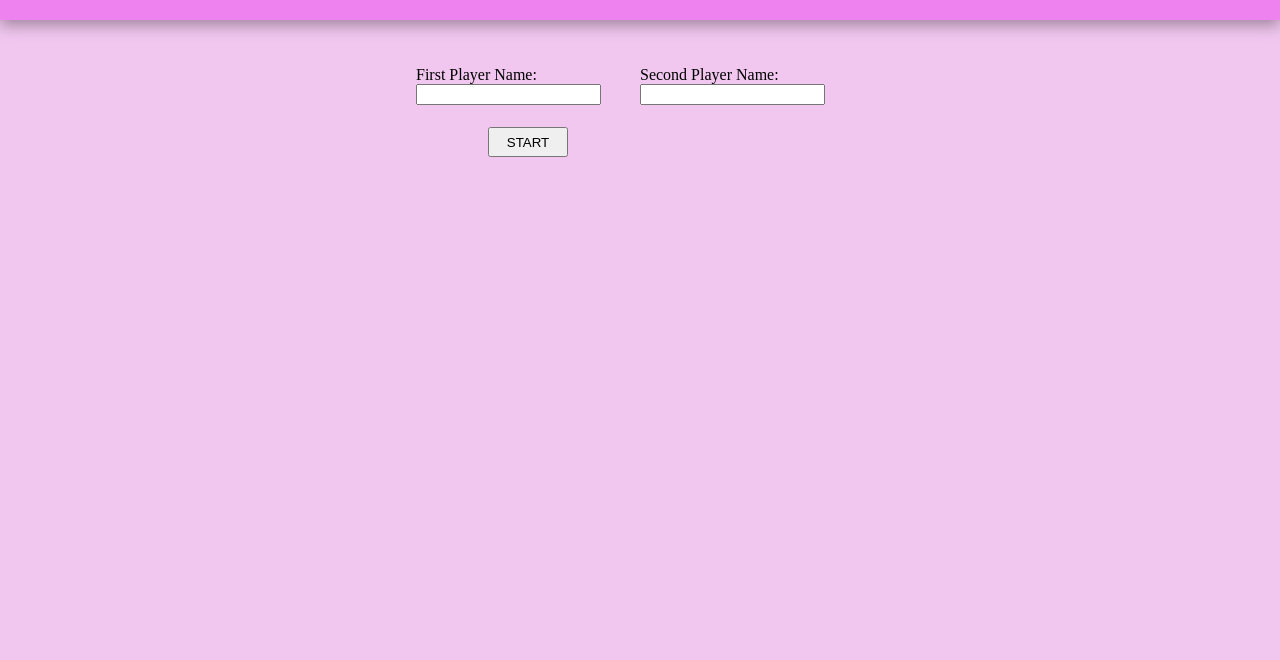
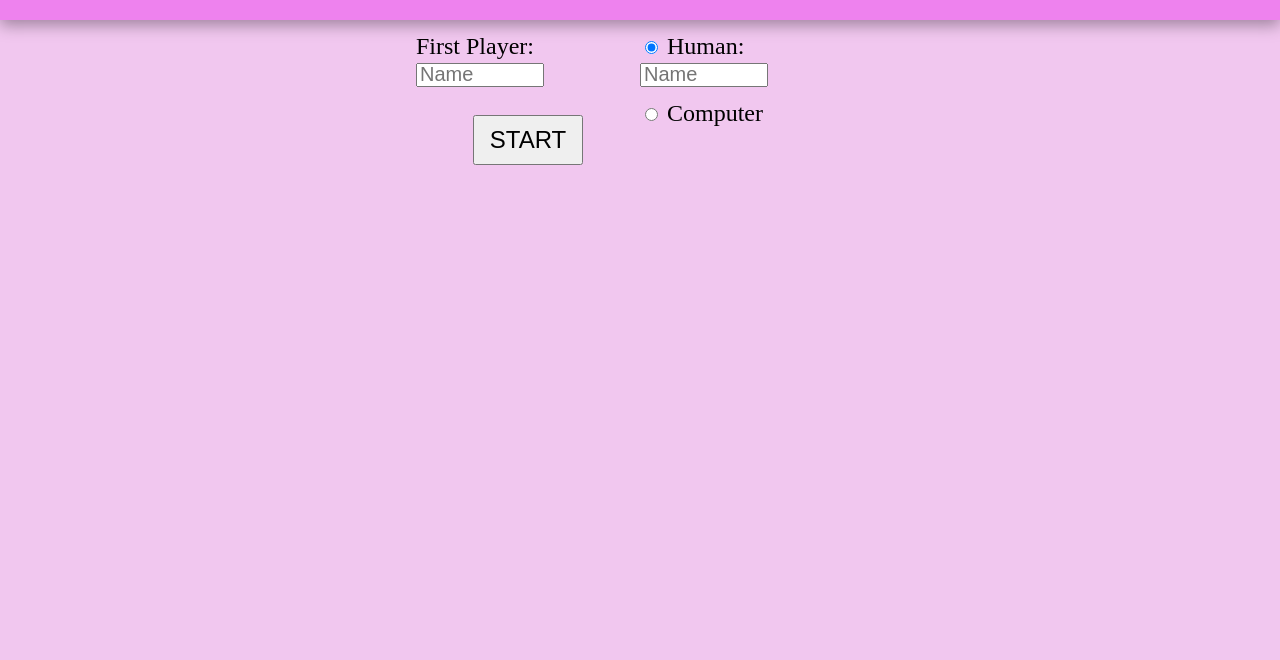
Before and after one commit to Larcherm/tic-tac-toe, a plain HTML site: page index.html in a window 1280 px wide. Shown: the part 140-800 px from the top of the page. Drawn offline with Linux system fonts and the light colour scheme.

Commit message:
Add opponent options to banner

```diff
--- a/index.html
+++ b/index.html
@@ -11,16 +11,25 @@
     <div class="header">
         <h1>TIC TAC TOE</h1>
     </div>
-    <form action="#">
+    <form action="#" id="form">
         <div class="first-player-container">
-            <label for="first-player">First Player Name: </label>
-            <input type="text" id="first-player">
+            <label for="first-player">First Player: </label>
+            <input type="text" id="first-player" placeholder="Name">
         </div>
-        <div class="second-player-container">
-            <label for="second-player">Second Player Name: </label>
-            <input type="text" id="second-player">
+        <div class="radio-container">
+            <div class="radio-div">
+                <input type="radio" value="human" id="human" name="opponent" checked>
+                <label for="human">Human: </label>
+                <input type="text" id="second-player" placeholder="Name">
+            </div>
+
+            <div class="radio-div radio-computer">
+                <input type="radio" id="ai" value="ai" name="opponent">
+                <label for="ai">Computer</label>
+            </div>
         </div>
         <button id="start-button">START</button>
+
         <div class="banner">
             <h3 class="banner-player1 banner-title"></h3>
             <h3 class="banner-player2 banner-title"></h3>
--- a/script.js
+++ b/script.js
@@ -1,9 +1,9 @@
-const Player = (name = "Player " + index, symbol, index) => {
+const Player = (name = "Player " + index, symbol, index, ai = false) => {
     if (!name) {
         name = "Player " + index;
     }
     return {
-        name, symbol, index, rounds:0
+        name, symbol, index, rounds:0, ai
     };
 }
 
@@ -17,12 +17,13 @@ const gameBoard = (() => {
     const result = document.querySelector(".result-message")
     const banner = document.querySelector(".banner");
     const board_container = document.getElementById("board-container");
+    const form = document.getElementById("form");
 
     board_cells.forEach(board_cell => board_cell.addEventListener("click", e => {
         let turn = game.getTurn();
         if (addSymbol(board_cell, turn)) {
             if (checkWinner(turn.index)) {
-                postResult(`${turn.name.toUpperCase()} WON !!!`);
+                postResult(`${turn.name.toUpperCase()} WON THE ROUND!!!`);
                 game.incrementRounds();
                 setBanner();
             }
@@ -110,6 +111,7 @@ const gameBoard = (() => {
         document.querySelector(".banner-player2").textContent = game.getPlayer2().name;
         document.querySelector(".rounds-player1").textContent = game.getPlayer1().rounds;
         document.querySelector(".rounds-player2").textContent = game.getPlayer2().rounds;
+
     }
 
     function restart() {
@@ -124,12 +126,13 @@ const gameBoard = (() => {
 
 const game = (() => {
     const start_button = document.getElementById("start-button");
+    const radio_result = document.getElementsByName("opponent");
     let turn, player1, player2;
 
     start_button.addEventListener("click", e => {
-        document.getElementById("board-container").style.display = "flex";
         setPlayers();
         gameBoard.setBanner();
+        document.getElementById("board-container").style.display = "flex";
     })
 
     function alternateTurn() {
@@ -165,9 +168,26 @@ const game = (() => {
 
     function setPlayers() {
         player1 = Player(document.getElementById("first-player").value, "X", 1);
-        player2 = Player(document.getElementById("second-player").value, "0", 2);
+        for (let option of radio_result) {
+            if (option.checked) {
+                if (option.value === "human") {
+                player2 = Player(document.getElementById("second-player").value, "0", 2);
+                }
+                else {
+                    player2 = Player("Computer", "0", 2, true);
+                }
+            }
+        }
         turn = player1;
     }
 
     return {getTurn, alternateTurn, getPlayer1, getPlayer2, incrementRounds};
 })();
+
+const ai = (() => {
+    const board = gameBoard.boardArray;
+
+    if (!board[1][1]) {
+        return
+    }
+})()
--- a/style.css
+++ b/style.css
@@ -4,6 +4,8 @@
 
 body {
     height: 100vh;
+    min-height: 700px;
+    min-width: 600px;
     display: grid;
     grid-template-rows: minmax(0, 20%) minmax(0, 20%) minmax(0, 1fr);
     grid-template-columns: minmax(0, 1fr) minmax(0, 35%) minmax(0, 1fr);
@@ -29,9 +31,31 @@ form {
     grid-column: 2 / 3;
     display: grid;
     grid-template-columns: repeat(2, minmax(0, 1fr));
-    place-items: end center;
+    grid-template-rows: repeat(2, minmax(0, 1fr));
+    font-size: 24px;
+    place-items: center;
     position: relative;
-    z-index: 1;
+    overflow: hidden;
+    z-index: 0;
+}
+
+input[type="text"] {
+    width: 8rem;
+    height: 1.5rem;
+    font-size: 20px;
+}
+
+.radio-container {
+    height: 100%;
+    grid-row: 1 / 3;
+    grid-column: 2 / 3;
+    display: grid;
+    grid-template-rows: repeat(2, minmax(0, 1fr));
+    place-items: center;
+}
+
+.radio-computer {
+    place-self: start start;
 }
 
 .banner {
@@ -43,6 +67,7 @@ form {
     grid-template-columns: repeat(2, minmax(0, 1fr));
     grid-template-columns: repeat(2, minmax(0, 1fr));
     place-items: center;
+    z-index: 2;
 }
 
 
@@ -80,9 +105,11 @@ form {
 
 #start-button {
     grid-column: 1 / 2;
-    height: 30px;
-    width: 80px;
+    grid-row: 2 / 3;
+    height: 50px;
+    width: 110px;
     place-self: center;
+    font-size: 24px;
 }
 
 .restart-container {
```
